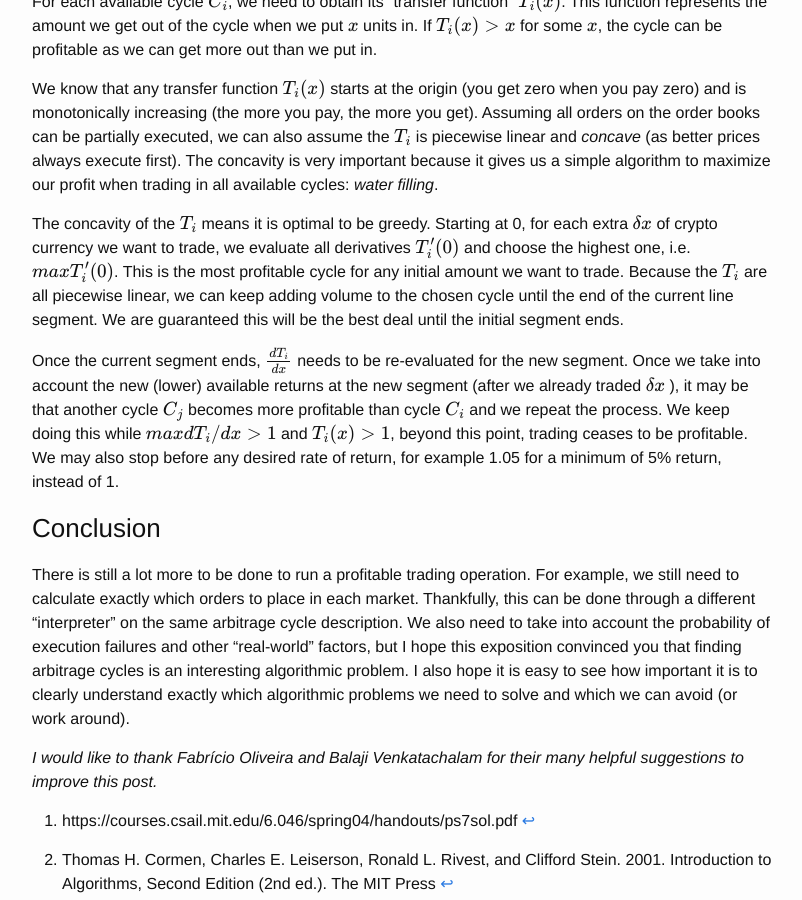
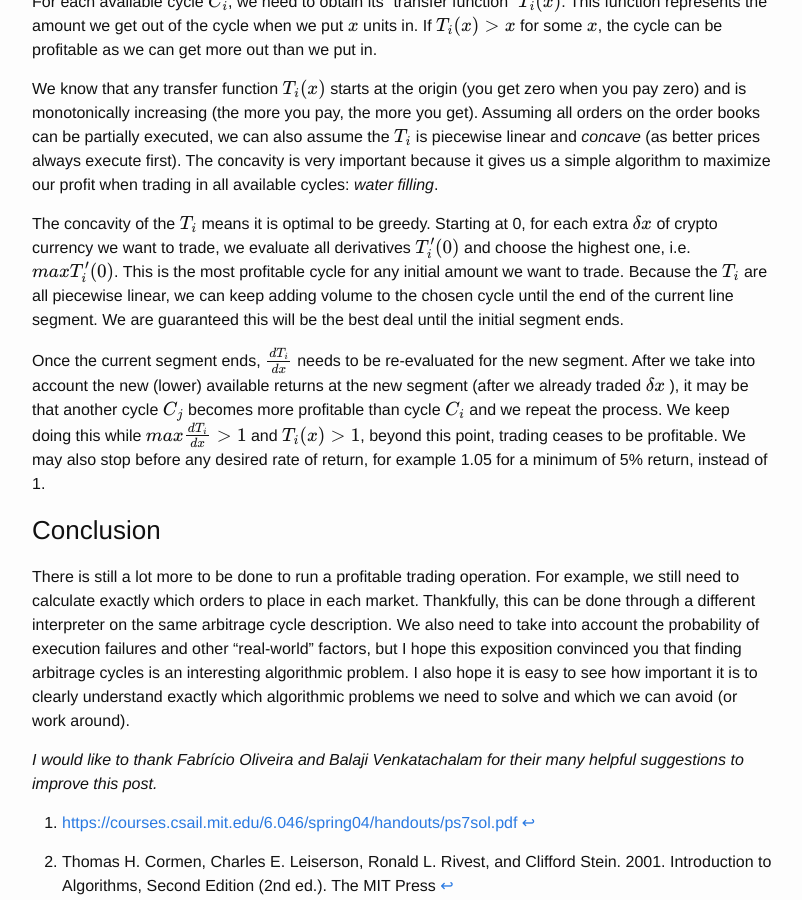
Before and after one commit to dimitri-xyz/dimitri-xyz.github.io, a Jekyll site: the page built from _posts/2018-11-26-arbitrage-cycles.md, in a window 1280 px wide and 900 px high, scrolled down 2464 px. Shown: the whole window, without its empty margins (238-1040 px from the left). Built offline with Jekyll 4.4.1, drawn with Linux system fonts in a browser that asks for light colours; formulas are drawn with MathJax 3.

Commit message:
Fix markdown/mathjax bugs

```diff
--- a/_posts/2018-11-26-arbitrage-cycles.md
+++ b/_posts/2018-11-26-arbitrage-cycles.md
@@ -62,17 +62,17 @@ For each available cycle \\(C_i\\), we need to obtain its "transfer function" \\
 
 We know that any transfer function \\(T_i(x)\\) starts at the origin (you get zero when you pay zero) and is monotonically increasing (the more you pay, the more you get). Assuming all orders on the order books can be partially executed, we can also assume the \\(T_i\\) is piecewise linear and *concave* (as better prices always execute first). The concavity is very important because it gives us a simple algorithm to maximize our profit when trading in all available cycles: *water filling*.
 
-The concavity of the \\(T_i\\) means it is optimal to be greedy. Starting at 0, for each extra \\(\delta x\\) of crypto currency we want to trade, we evaluate all derivatives \\(T_i'(0)\\) and choose the highest one, i.e. \\(max {T_i'(0)}\\). This is the most profitable cycle for any initial amount we want to trade. Because the \\(T_i\\) are all piecewise linear, we can keep adding volume to the chosen cycle until the end of the current line segment. We are guaranteed this will be the best deal until the initial segment ends.
+The concavity of the \\(T_i\\) means it is optimal to be greedy. Starting at 0, for each extra \\(\delta x\\) of crypto currency we want to trade, we evaluate all derivatives \\(T_i'(0)\\) and choose the highest one, i.e. \\(max T_i'(0) \\). This is the most profitable cycle for any initial amount we want to trade. Because the \\(T_i\\) are all piecewise linear, we can keep adding volume to the chosen cycle until the end of the current line segment. We are guaranteed this will be the best deal until the initial segment ends.
 
-Once the current segment ends, \\(\frac{dT_i}{dx}\\) needs to be re-evaluated for the new segment. Once we take into account the new (lower) available returns at the new segment (after we already traded \\(\delta x\\) ), it may be that another cycle \\(C_j\\) becomes more profitable than cycle \\(C_i\\) and we repeat the process. We keep doing this while \\(max {dT_i/dx} > 1\\) and \\(T_i(x) > 1\\), beyond this point, trading ceases to be profitable. We may also stop before any desired rate of return, for example 1.05 for a minimum of 5% return, instead of 1.
+Once the current segment ends, \\(\frac{dT_i}{dx}\\) needs to be re-evaluated for the new segment. After we take into account the new (lower) available returns at the new segment (after we already traded \\(\delta x\\) ), it may be that another cycle \\(C_j\\) becomes more profitable than cycle \\(C_i\\) and we repeat the process. We keep doing this while \\(max \frac{dT_i}{dx} > 1\\) and \\(T_i(x) > 1\\), beyond this point, trading ceases to be profitable. We may also stop before any desired rate of return, for example 1.05 for a minimum of 5% return, instead of 1.
 
 ### Conclusion
 
-There is still a lot more to be done to run a profitable trading operation. For example, we still need to calculate exactly which orders to place in each market. Thankfully, this can be done through a different "interpreter" on the same arbitrage cycle description. We also need to take into account the probability of execution failures and other "real-world" factors, but I hope this exposition convinced you that finding arbitrage cycles is an interesting algorithmic problem. I also hope it is easy to see how important it is to clearly understand exactly which algorithmic problems we need to solve and which we can avoid (or work around).
+There is still a lot more to be done to run a profitable trading operation. For example, we still need to calculate exactly which orders to place in each market. Thankfully, this can be done through a different interpreter on the same arbitrage cycle description. We also need to take into account the probability of execution failures and other "real-world" factors, but I hope this exposition convinced you that finding arbitrage cycles is an interesting algorithmic problem. I also hope it is easy to see how important it is to clearly understand exactly which algorithmic problems we need to solve and which we can avoid (or work around).
 
 *I would like to thank Fabrício Oliveira and Balaji Venkatachalam for their many helpful suggestions to improve this post.*
 
-[^1]: https://courses.csail.mit.edu/6.046/spring04/handouts/ps7sol.pdf
+[^1]: [https://courses.csail.mit.edu/6.046/spring04/handouts/ps7sol.pdf](https://courses.csail.mit.edu/6.046/spring04/handouts/ps7sol.pdf)
 
 [^2]: Thomas H. Cormen, Charles E. Leiserson, Ronald L. Rivest, and Clifford Stein. 2001. Introduction to Algorithms, Second Edition (2nd ed.). The MIT Press
 
```
